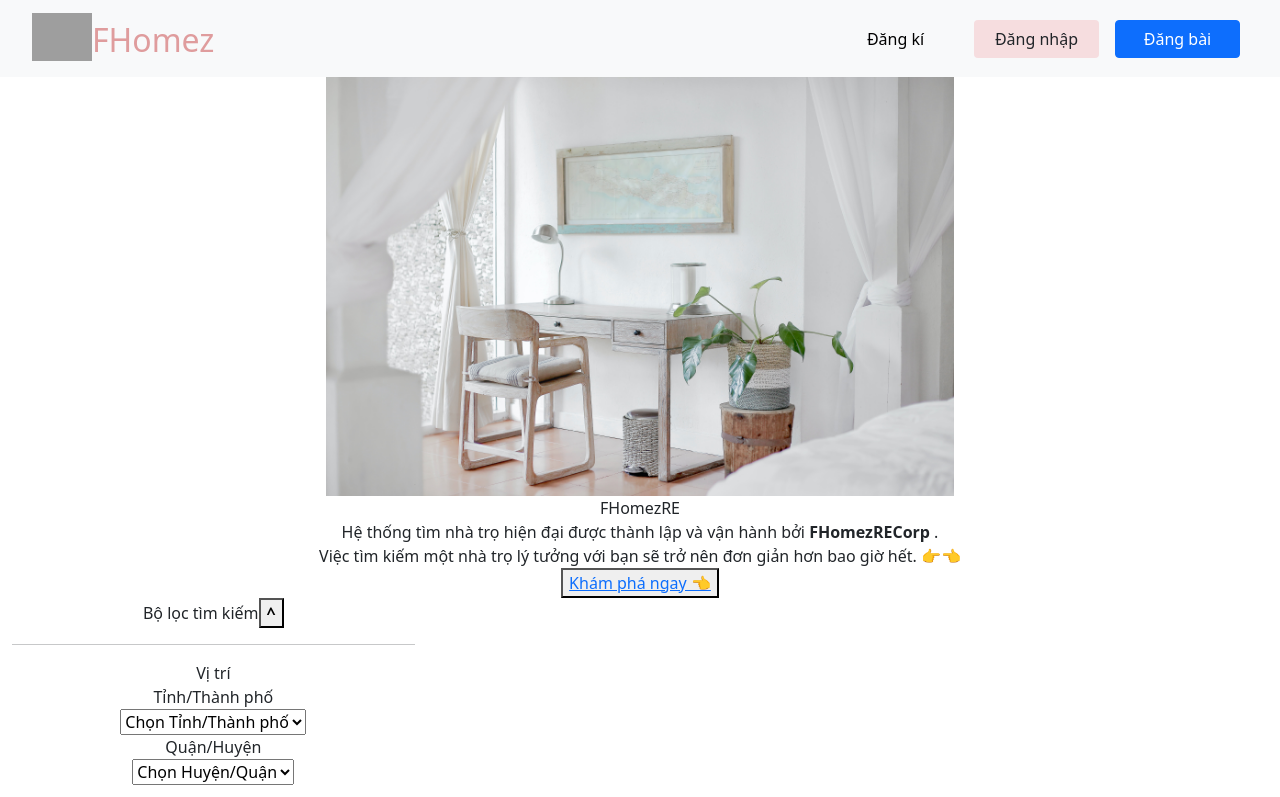
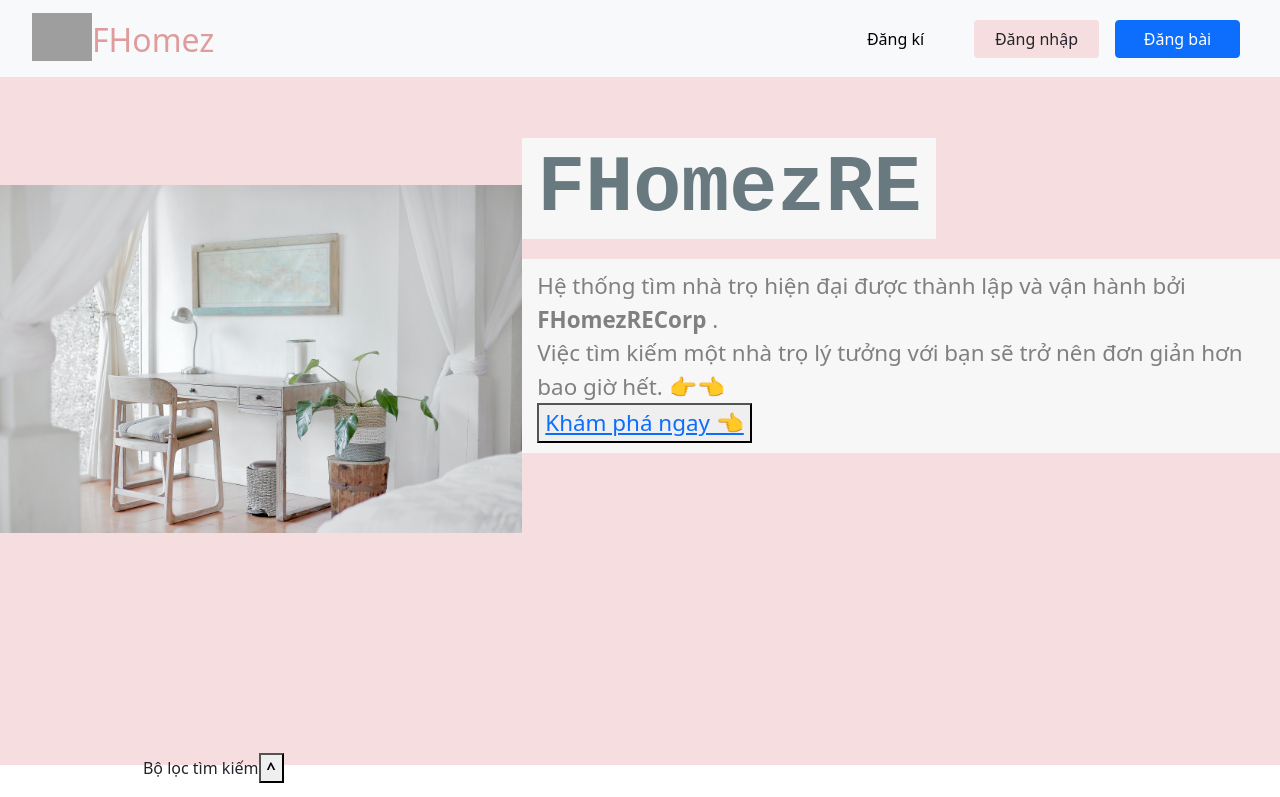
Before and after one commit to NamNgo-2810/FHomez, a React (Create React App) app in the folder frontend/: page / in a window 1280 px wide. Shown: the top 797 px of the page. Built offline with nearby package versions, Linux system fonts and the light colour scheme; grey boxes are pictures that could not be loaded.

Commit message:
Add: Style file to Banner, fix banner position

```diff
--- /dev/null
+++ b/frontend/src/components/Banner/Banner.css
@@ -0,0 +1,54 @@
+@media only screen and (min-width: 960px) {
+    .banner_container {
+        height: calc(100vh - 87.5px);
+        padding: 0px;
+        margin: -12px;
+        background-color: #f6dddf;
+        justify-content: center;
+        display: flex;
+        flex-direction: row;
+        max-height: 700px;
+    }
+}
+
+/* .banner_container {
+    padding: 15px 0;
+    background-color: #f6dddf;
+    display: flex;
+    flex-direction: column;
+} */
+
+.banner_container .banner_illustration {
+    /* align-items: flex-start; */
+    width: 50%;
+
+}
+
+.banner_container .banner_illustration .banner_img {
+    margin-top: 23%;
+    max-height: 70%;
+    width: 100%;
+}
+
+.banner_container .banner_introduction {
+    text-align: left;
+    margin-top: 5%;
+    color: #687a80;
+}
+
+.banner_container .banner_introduction .banner_intro_title {
+    font-size: 5em;
+    display: inline;
+    background-color: #f7f7f7;
+    font-weight: 700;
+    font-family: 'Courier New', Courier, serif;
+    padding:  5px 15px;
+}
+
+.banner_container .banner_introduction .banner_intro_description {
+    font-size: 1.4em;
+    margin-top: 10px;
+    color: grey;
+    padding: 10px 15px;
+    background-color: #f7f7f7;
+}
--- a/frontend/src/components/Banner/Banner.jsx
+++ b/frontend/src/components/Banner/Banner.jsx
@@ -1,13 +1,17 @@
 import React from 'react'
 import { Link } from "react-router-dom";
-import styles from "./Banner.module.scss";
+// import styles from "./Banner.module.scss";
 import bannerImg from "./bannerimg.jpg"
+import styles from "./Banner.css"
 
+// style={{ backgroundColor: '#f6dddf', padding: '15px', display:'flex', flexDirection:'column'}}
 function Banner() {
   return (
     <div className="rowBanner">
       <div className="banner_container">
-        <img src={bannerImg} alt="SampleRoom" className="banner_illustration" style={{width:'50%', height:'70%'}}></img>
+        <div className="banner_illustration">
+          <img className="banner_img" src={bannerImg} alt="SampleRoom" ></img>
+        </div>
         <div className="banner_introduction">
           <div className="banner_intro_title">FHomezRE</div>
           <div className="banner_intro_description">
```
